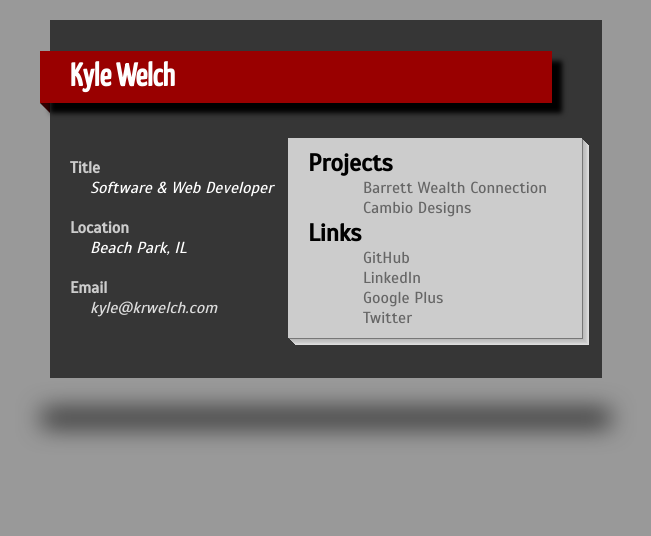
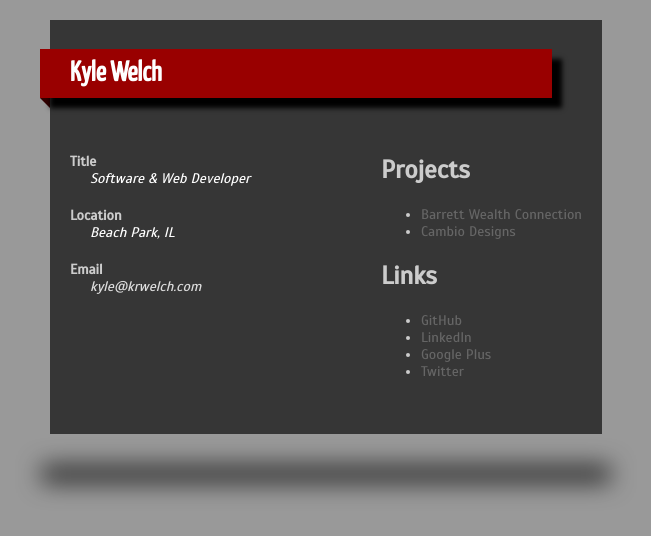
Before and after one commit to kwelch/website, a PHP site: page / in a window 1280 px wide. Shown: the top 536 px of the page, without its empty margins (314-965 px from the left). Run offline with PHP 8.4, Linux system fonts and the light colour scheme; some libraries are stand-ins or nearby versions.

Commit message:
Updated font-size to a global setting Updated styling to be more relative and fixes some classes

```diff
--- a/css/main.css
+++ b/css/main.css
@@ -3,6 +3,13 @@ body{
     text-align:center;
     font-family: 'Scada', sans-serif;
     color:#CCC;
+	font-size:14px;
+}
+h1{
+font-size:2em;
+}
+h2{
+font-size:1.8em;
 }
 a{
  color:#666;
@@ -24,21 +31,20 @@ margin:20px auto;
     min-width:220px;
     max-width:550px;
 }
-h1{
+h1.title{
  background:#900;
     padding:10px;
     padding-left:30px;
     position:relative;
     left:-30px;
     margin-bottom:20px;
-    font-size:2em;
 -moz-box-shadow: 10px 10px 5px #888;
 -webkit-box-shadow: 10px 10px 5px #888;
 box-shadow: 10px 10px 5px #000;
     color:#fff;
 font-family: 'Yanone Kaffeesatz', sans-serif;
 }
-h1:before{
+h1.title:before{
 width:0;
 height:0;
  content: ' ';
@@ -73,6 +79,8 @@ float:left;
 }
 .main aside.right{
  float:right;
+ }
+ .main aside.links{
 background:#CCC;
 color:#000;
  padding:10px 20px;
@@ -84,10 +92,10 @@ color:#000;
                      6px 6px 0px #d6d6d6,
                      7px 7px 0px #ddd;
 }
-.main aside.right h2{
+.main aside.links h2{
     margin:0px;
 }
-.main aside.right ul{
+.main aside.links ul{
     margin:0 15px;
  list-style:none;
 }
--- a/index.html
+++ b/index.html
@@ -17,7 +17,7 @@
 </head>
 <body>
     <div class="main">
-    <h1>Kyle Welch</h1>
+    <h1 class="title">Kyle Welch</h1>
             <aside class="left">
         <b>Title</b><span>Software &amp; Web Developer</span>
         <b>Location</b><span>Beach Park, IL</span>
```
